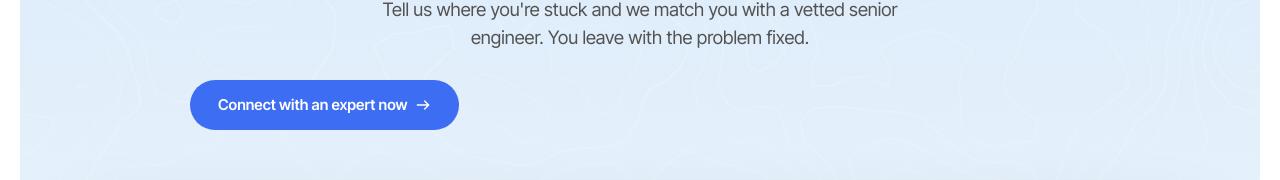
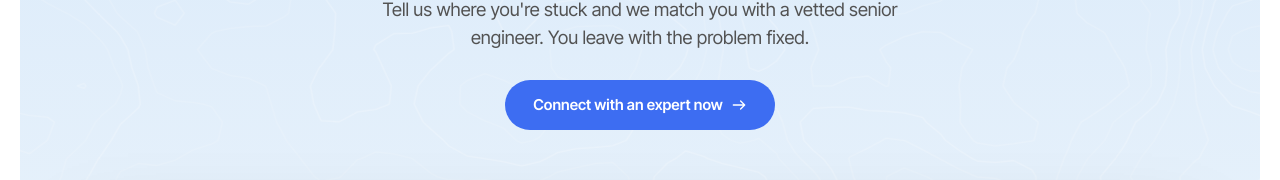
Before and after one commit to arbazghani-emberai/snapdev-site, a Next.js app: page / in a window 1280 px wide. Shown: the part 392-572 px from the top of the page. Built offline with nearby package versions, Linux system fonts and the light colour scheme.

Commit message:
Center hero CTA button
Fixes the button drifting left after becoming a block-level flex
container when the arrow icon was added; mx-auto restores the
centering that text-center on the parent no longer provides.

```diff
--- a/src/components/Hero.tsx
+++ b/src/components/Hero.tsx
@@ -29,7 +29,7 @@ export default function Hero() {
           <button
             type="button"
             onClick={() => setBookOpen(true)}
-            className="bg-brand hover:bg-brand-ink mt-7 flex items-center gap-2 rounded-full px-7 py-3.5 text-[15px] font-semibold text-white transition"
+            className="bg-brand hover:bg-brand-ink mx-auto mt-7 flex items-center gap-2 rounded-full px-7 py-3.5 text-[15px] font-semibold text-white transition"
           >
             Connect with an expert now
             <ArrowRight className="size-4" strokeWidth={2} />
```
